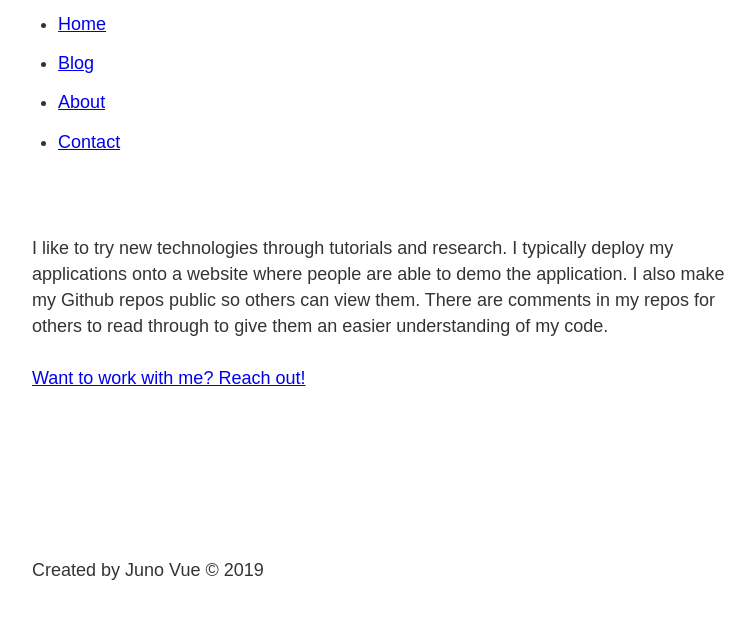
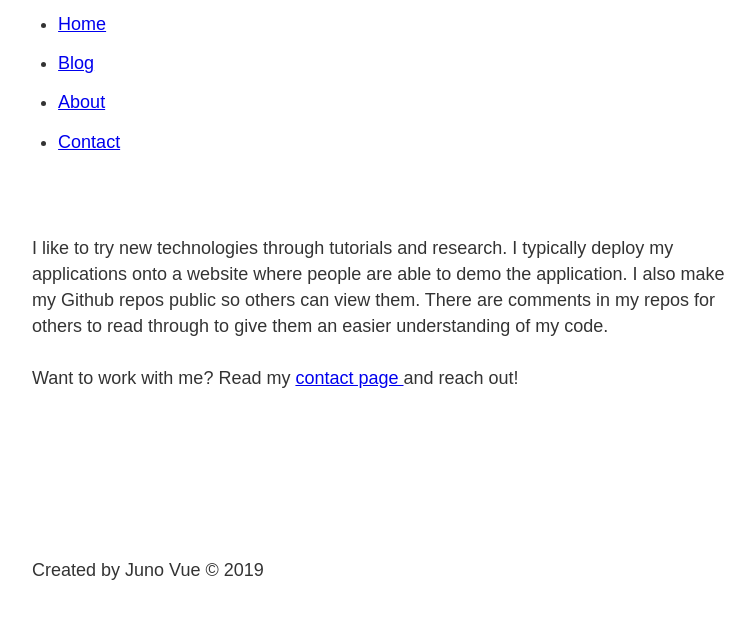
Before and after one commit to juno-v/gatsby, a Gatsby site: page /about in a window 1280 px wide. Shown: the part 173-792 px from the top of the page, without its empty margins (251-1006 px from the left). Built offline with nearby package versions, Linux system fonts and the light colour scheme; Gatsby itself is replaced by a stand-in of ours.

Commit message:
updated about page.

```diff
--- a/src/pages/about.js
+++ b/src/pages/about.js
@@ -13,7 +13,7 @@ const AboutPage = () => {
                 I also make my Github repos public so others can view them.
                 There are comments in my repos for others to read through to give them an easier understanding of my code.
             </p>
-            <p> <Link to="contact"> Want to work with me? Reach out!</Link></p>
+            <p> Want to work with me? Read my <Link to="contact"> contact page </Link> and reach out! </p>
         </Layout>
     )
 }
```
